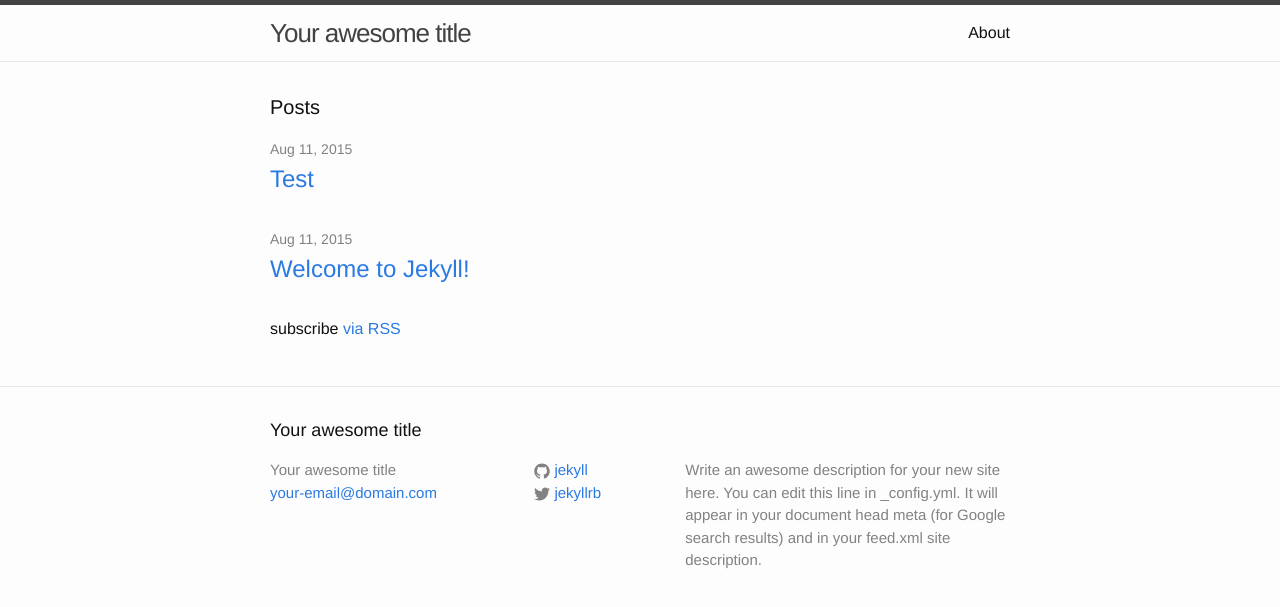
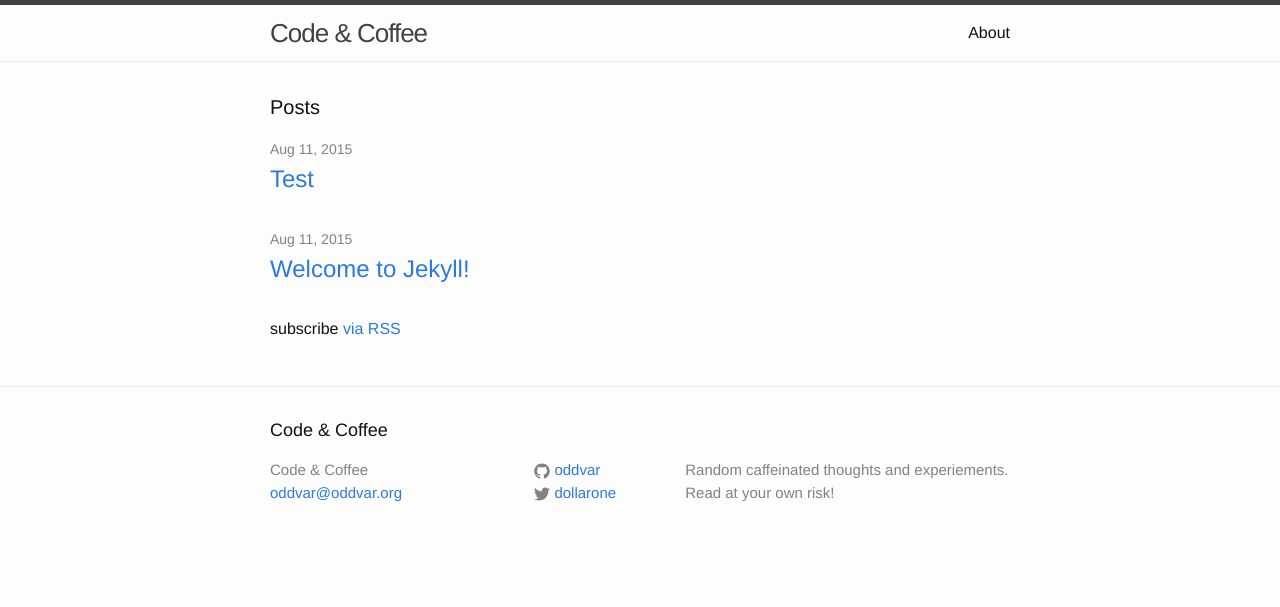
Before and after one commit to oddvar/blog, a Jekyll site: the page built from index.html, in a window 1280 px wide. Shown: the top 607 px of the page. Built offline with Jekyll 4.4.1, drawn with Linux system fonts in a browser that asks for light colours.

Commit message:
blog configs

```diff
--- a/_config.yml
+++ b/_config.yml
@@ -1,14 +1,12 @@
 # Site settings
-title: Your awesome title
-email: your-email@domain.com
+title: Code & Coffee
+email: oddvar@oddvar.org
 description: > # this means to ignore newlines until "baseurl:"
-  Write an awesome description for your new site here. You can edit this
-  line in _config.yml. It will appear in your document head meta (for
-  Google search results) and in your feed.xml site description.
-baseurl: "/blog/" # the subpath of your site, e.g. /blog/
+  Random caffeinated thoughts and experiements. Read at your own risk!
+baseurl: "/blog" # the subpath of your site, e.g. /blog/
 url: "http://oddvar.org" # the base hostname & protocol for your site
-twitter_username: jekyllrb
-github_username:  jekyll
+twitter_username: dollarone
+github_username:  oddvar
 
 # Build settings
 markdown: kramdown
```
Also changed, not shown: 5 other files.
